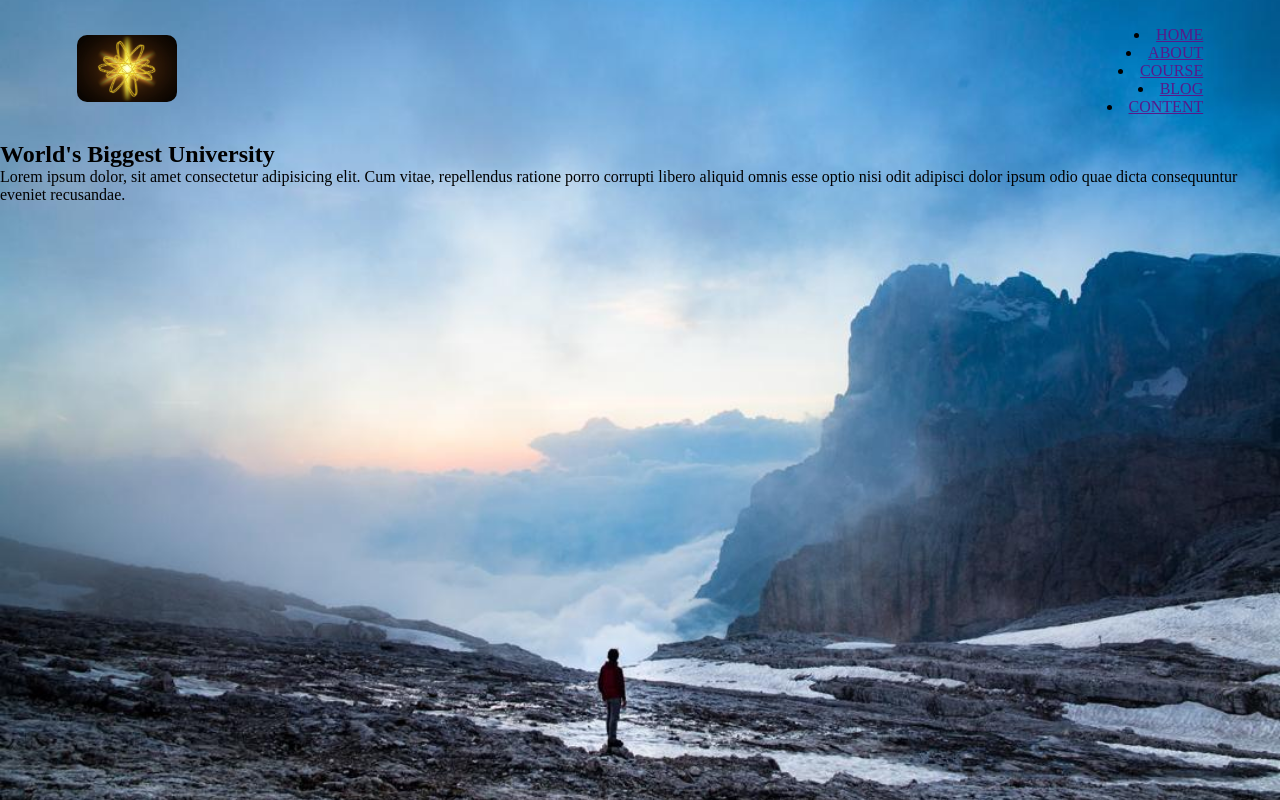
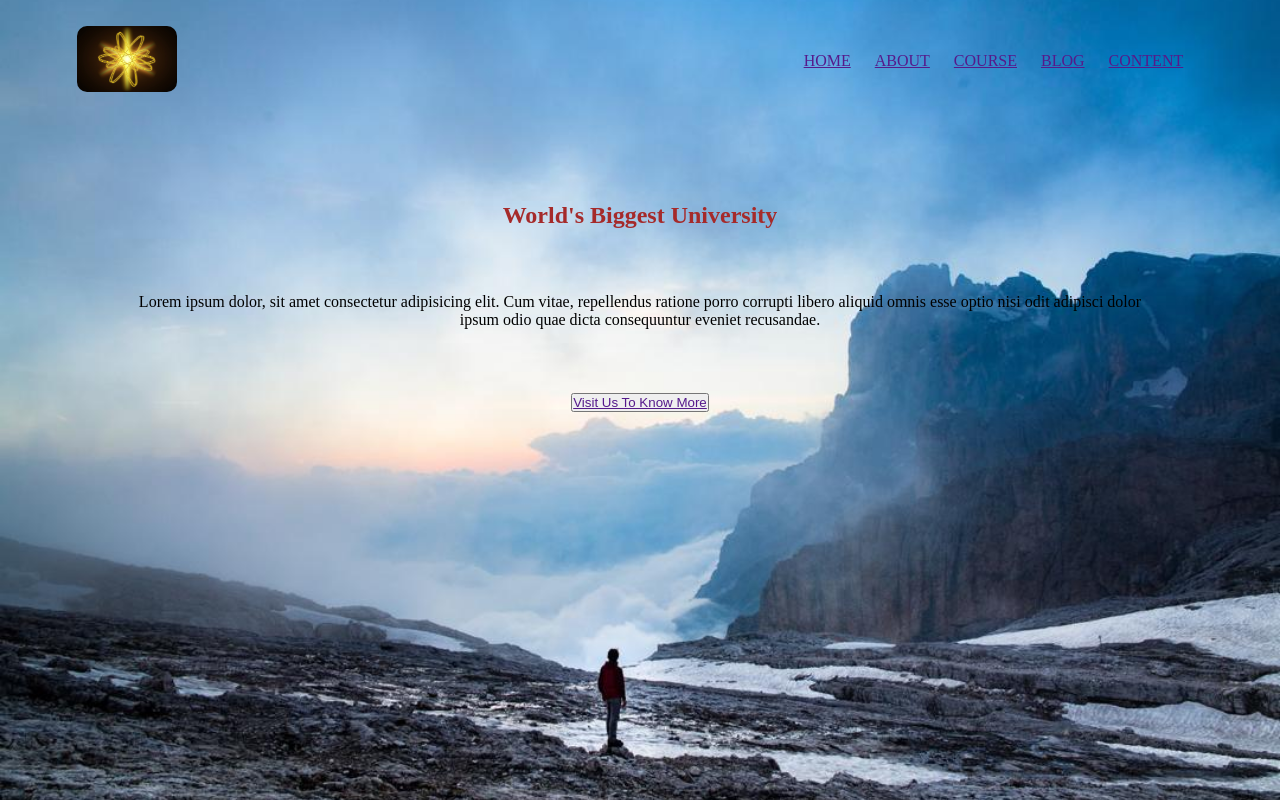
Before and after one commit to Kingsings01/html-css-website, a plain HTML site: page index.html in a window 1280 px wide. Drawn offline with Linux system fonts and the light colour scheme.

Commit message:
Html css website

```diff
--- a/index.html
+++ b/index.html
@@ -20,7 +20,7 @@
           <li><a href="">CONTENT</a></li>
         </div>
       </nav>
-      <div>
+      <div class="ggg">
         <h1>World's Biggest University</h1>
         <p>
           Lorem ipsum dolor, sit amet consectetur adipisicing elit. Cum vitae,
@@ -28,6 +28,9 @@
           nisi odit adipisci dolor ipsum odio quae dicta consequuntur eveniet
           recusandae.
         </p>
+        <button class="More-btn">
+          <a href="">Visit Us To Know More</a>
+        </button>
       </div>
     </section>
   </body>
--- a/styles.css
+++ b/styles.css
@@ -3,7 +3,7 @@
   padding: 0;
 }
 
-.header {
+ .header {
   min-height: 100vh;
   width: 100%;
   background-image: url(images/page\ image.jpeg);
@@ -21,13 +21,44 @@ nav img {
   width: 100px;
   border-radius: 10px;
 }
-.nav-links {
+nav-links {
   flex: 1;
   text-align: right;
 }
-.nav-links ul li {
+nav ul {
   list-style: none;
-  display: inline-block;
+  display: flex;
   padding: 8px 12px;
+  text-align: center;
   position: relative;
 }
+nav li {
+  display: inline-block;
+  margin-right: 20px;
+}
+
+.ggg {
+  text-align: center;
+  margin-top: 5rem;
+  align-self: center;
+}
+div h1 {
+  color: brown;
+}
+div p {
+  width: 80%;
+  padding: 5% 10%;
+}
+/*
+.More-btn {
+  padding: 10px 10px 0px 10px;
+  border: none;
+  border-radius: 5px 5px 0px 0px;
+  background-color: rgba(182, 233, 230, 0.384);
+  height: 25px;
+  cursor: pointer;
+  margin-top: 50px;
+}
+.More-btn:hover {
+  background-color: rgba(211, 48, 48, 0.411);
+} */
```
